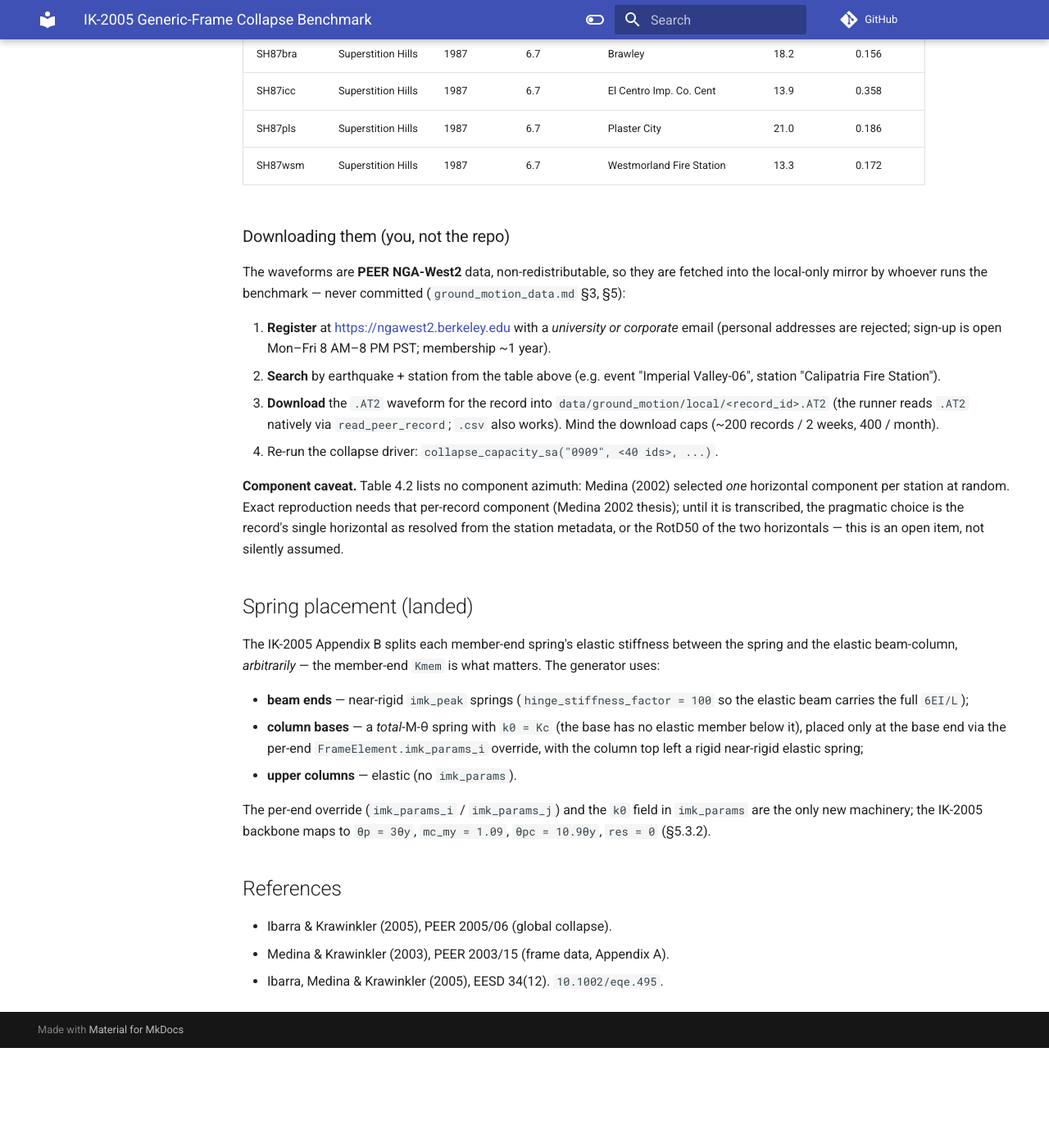
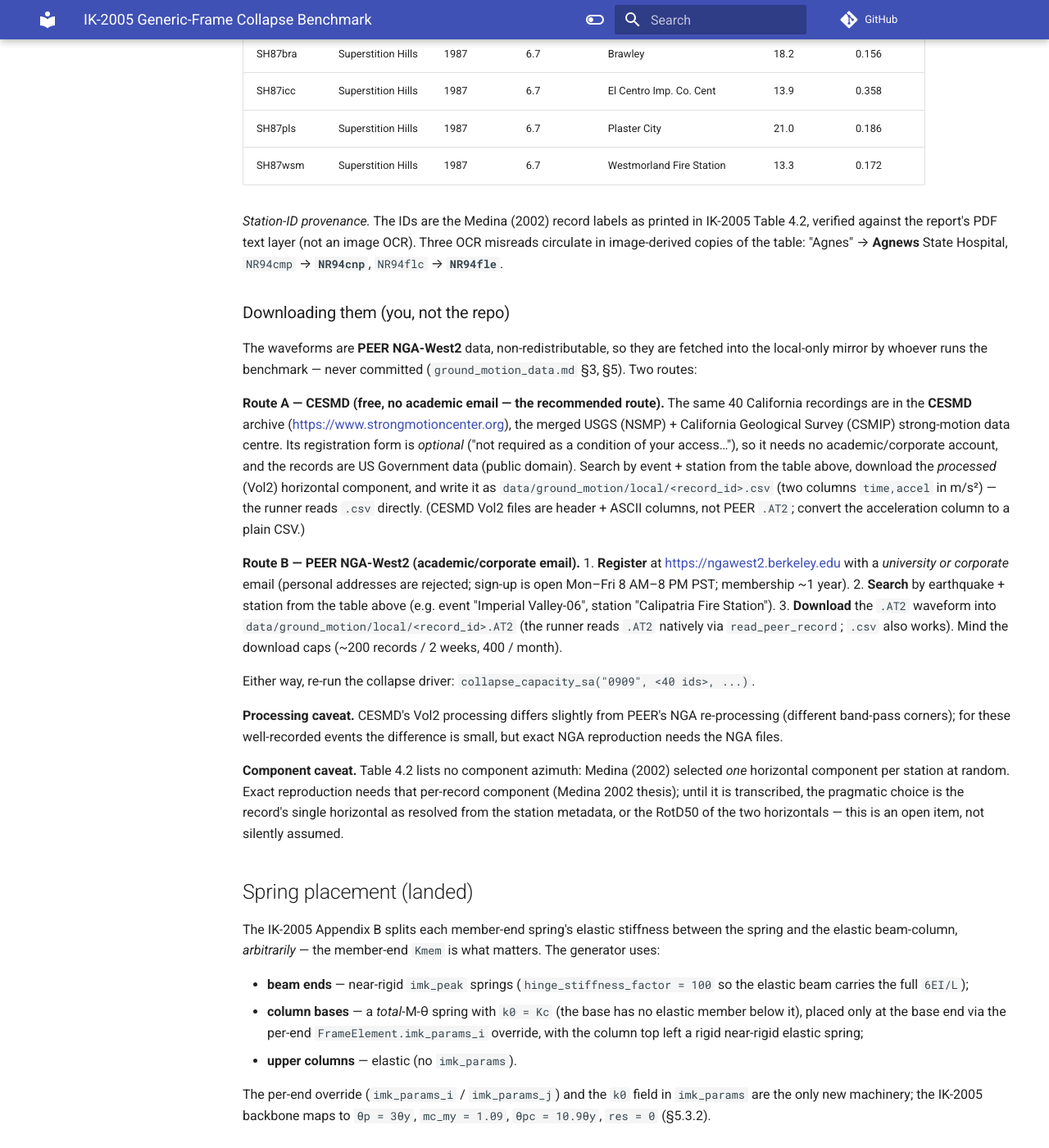
Before and after one commit to boustrephon/fea_toolkit, an MkDocs documentation site: the page built from docs/ik2005_generic_frame_benchmark.md, in a window 1280 px wide and 1400 px high, scrolled down 4955 px. Shown: the whole window at 82% size. Built offline with MkDocs 1.6.1 and Material for MkDocs 9.7.7, drawn with Linux system fonts in a browser that asks for light colours; comment, search, counter and statistics services are not loaded; before the commit the page ends 6233 px from its top, so only the background shows below that.

Commit message:
docs(benchmarks): note LMSR-N ID provenance + add CESMD as the no-academic-email download route

```diff
--- a/docs/ik2005_generic_frame_benchmark.md
+++ b/docs/ik2005_generic_frame_benchmark.md
@@ -189,22 +189,46 @@ characteristics.  Transcribed verbatim from Ibarra & Krawinkler (2005), PEER
 | SH87pls | Superstition Hills | 1987 | 6.7 | Plaster City | 21.0 | 0.186 |
 | SH87wsm | Superstition Hills | 1987 | 6.7 | Westmorland Fire Station | 13.3 | 0.172 |
 
+*Station-ID provenance.*  The IDs are the Medina (2002) record labels as
+printed in IK-2005 Table 4.2, verified against the report's PDF text layer
+(not an image OCR).  Three OCR misreads circulate in image-derived copies of
+the table: "Agnes" → **Agnews** State Hospital, ``NR94cmp`` → **``NR94cnp``**,
+``NR94flc`` → **``NR94fle``**.
+
 ### Downloading them (you, not the repo)
 
 The waveforms are **PEER NGA-West2** data, non-redistributable, so they are
 fetched into the local-only mirror by whoever runs the benchmark — never
-committed (`ground_motion_data.md` §3, §5):
+committed (`ground_motion_data.md` §3, §5).  Two routes:
 
+**Route A — CESMD (free, no academic email — the recommended route).**  The
+same 40 California recordings are in the **CESMD** archive
+(<https://www.strongmotioncenter.org>), the merged USGS (NSMP) + California
+Geological Survey (CSMIP) strong-motion data centre.  Its registration form is
+*optional* ("not required as a condition of your access…"), so it needs no
+academic/corporate account, and the records are US Government data (public
+domain).  Search by event + station from the table above, download the
+*processed* (Vol2) horizontal component, and write it as
+`data/ground_motion/local/<record_id>.csv` (two columns ``time,accel`` in m/s²)
+— the runner reads ``.csv`` directly.  (CESMD Vol2 files are header + ASCII
+columns, not PEER ``.AT2``; convert the acceleration column to a plain CSV.)
+
+**Route B — PEER NGA-West2 (academic/corporate email).**
 1. **Register** at <https://ngawest2.berkeley.edu> with a *university or
    corporate* email (personal addresses are rejected; sign-up is open Mon–Fri
    8 AM–8 PM PST; membership ~1 year).
 2. **Search** by earthquake + station from the table above (e.g. event
    "Imperial Valley-06", station "Calipatria Fire Station").
-3. **Download** the `.AT2` waveform for the record into
-   `data/ground_motion/local/<record_id>.AT2` (the runner reads `.AT2` natively
-   via `read_peer_record`; `.csv` also works).  Mind the download caps
-   (~200 records / 2 weeks, 400 / month).
-4. Re-run the collapse driver: `collapse_capacity_sa("0909", <40 ids>, ...)`.
+3. **Download** the `.AT2` waveform into `data/ground_motion/local/<record_id>.AT2`
+   (the runner reads `.AT2` natively via `read_peer_record`; `.csv` also works).
+   Mind the download caps (~200 records / 2 weeks, 400 / month).
+
+Either way, re-run the collapse driver:
+`collapse_capacity_sa("0909", <40 ids>, ...)`.
+
+**Processing caveat.**  CESMD's Vol2 processing differs slightly from PEER's
+NGA re-processing (different band-pass corners); for these well-recorded events
+the difference is small, but exact NGA reproduction needs the NGA files.
 
 **Component caveat.**  Table 4.2 lists no component azimuth: Medina (2002)
 selected *one* horizontal component per station at random.  Exact reproduction
```
